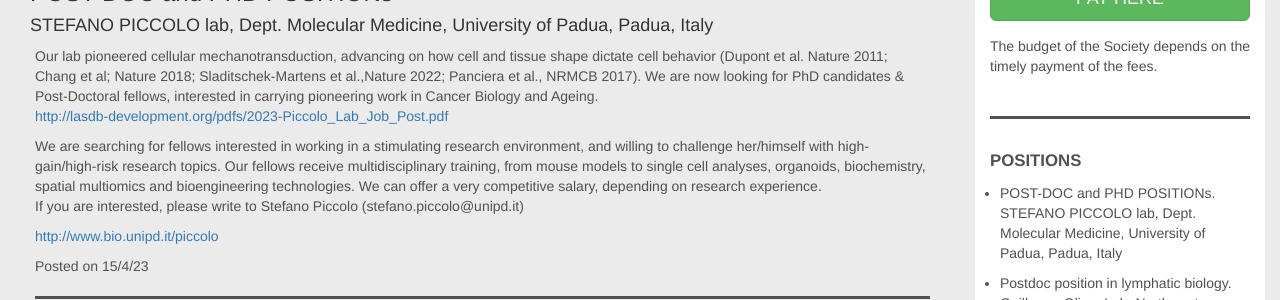
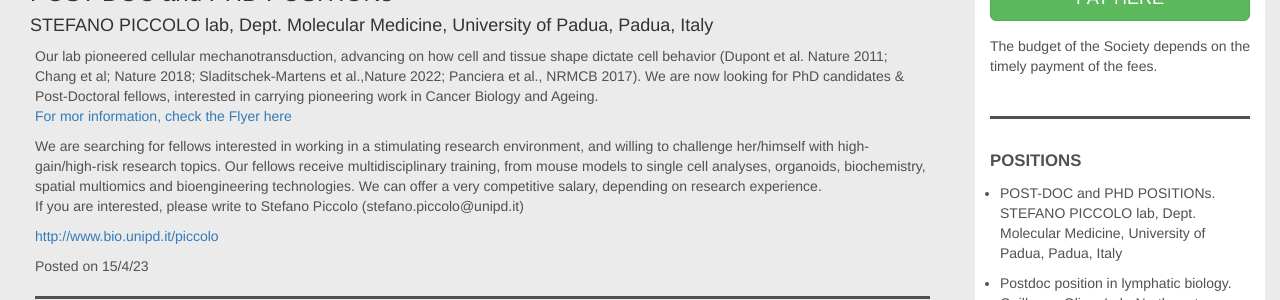
Before and after one commit to lasdb/lasdb.github.io, a Jekyll site: the page built from _posts/2000-01-01-jobs.markdown, in a window 1280 px wide and 900 px high. Shown: the part 338-638 px from the top of the window. Built offline with Jekyll 4.4.1, drawn with Linux system fonts in a browser that asks for light colours; nearby versions of some CDN libraries.

Commit message:
Update 2000-01-01-jobs.markdown

```diff
--- a/_posts/2000-01-01-jobs.markdown
+++ b/_posts/2000-01-01-jobs.markdown
@@ -10,7 +10,7 @@
     date: '15/4/23'
     subtitle: 'STEFANO PICCOLO lab, Dept. Molecular Medicine, University of Padua, Padua, Italy'
     body: 'Our lab pioneered cellular mechanotransduction, advancing on how cell and tissue shape dictate cell behavior (Dupont et al. Nature 2011; Chang et al; Nature 2018; Sladitschek-Martens et al.,Nature 2022; Panciera et al., NRMCB 2017). We are now looking for PhD candidates & Post-Doctoral fellows, interested in carrying pioneering work in Cancer Biology and Ageing. <br>
-<a href="For mor information, check the Flyer here" target="_blank">http://lasdb-development.org/pdfs/2023-Piccolo_Lab_Job_Post.pdf</a>'
+<a href="http://lasdb-development.org/pdfs/2023-Piccolo_Lab_Job_Post.pdf" target="_blank">For mor information, check the Flyer here</a>'
     par2: 'We are searching for fellows interested in working in a stimulating research environment, and willing to challenge her/himself with high-gain/high-risk research topics. Our fellows receive multidisciplinary training, from mouse models to single cell analyses, organoids, biochemistry,
 spatial multiomics and bioengineering technologies. We can offer a very competitive salary, depending on research experience.<br>
 If you are interested, please write to Stefano Piccolo (stefano.piccolo@unipd.it)<br>'
```
